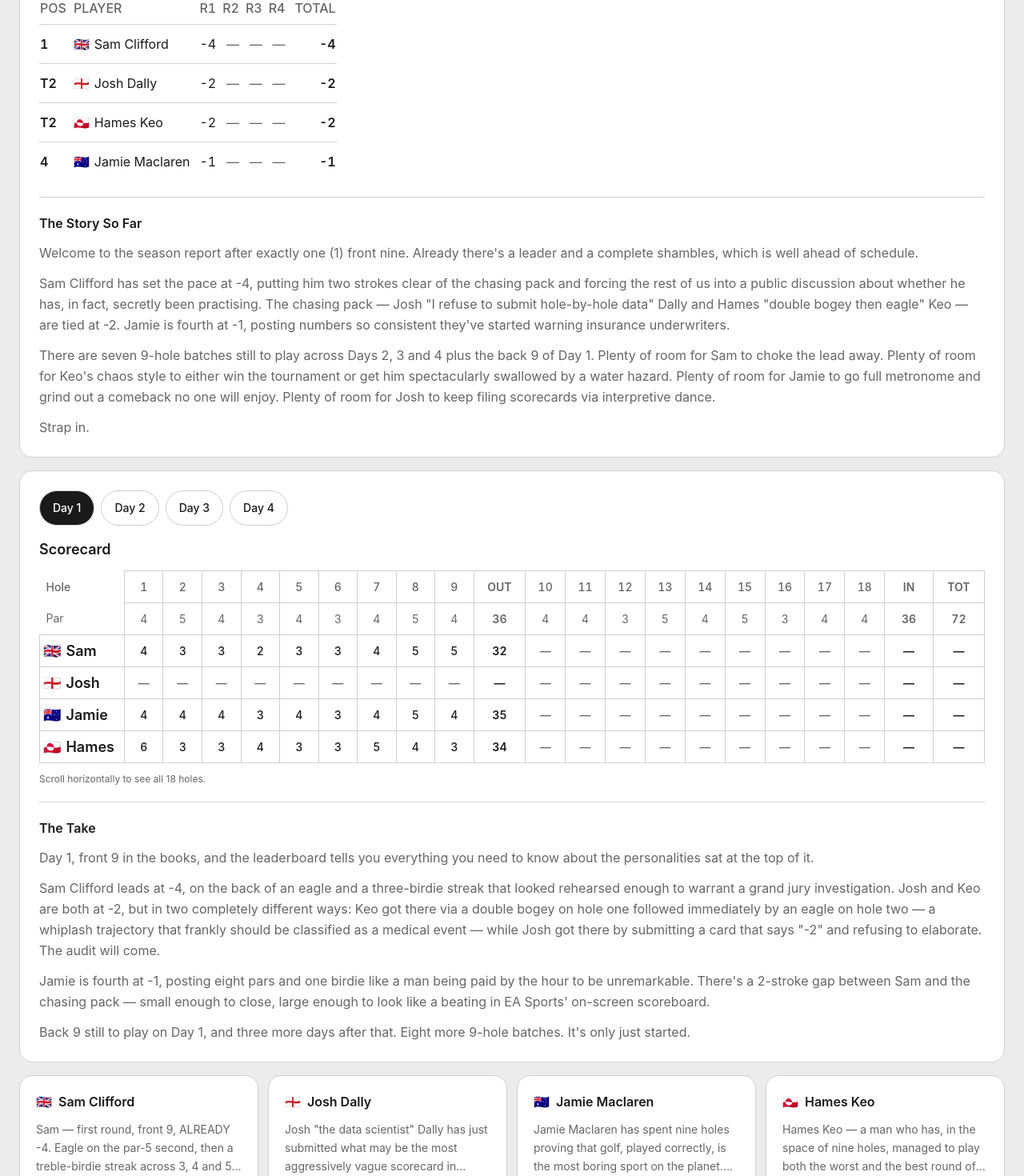
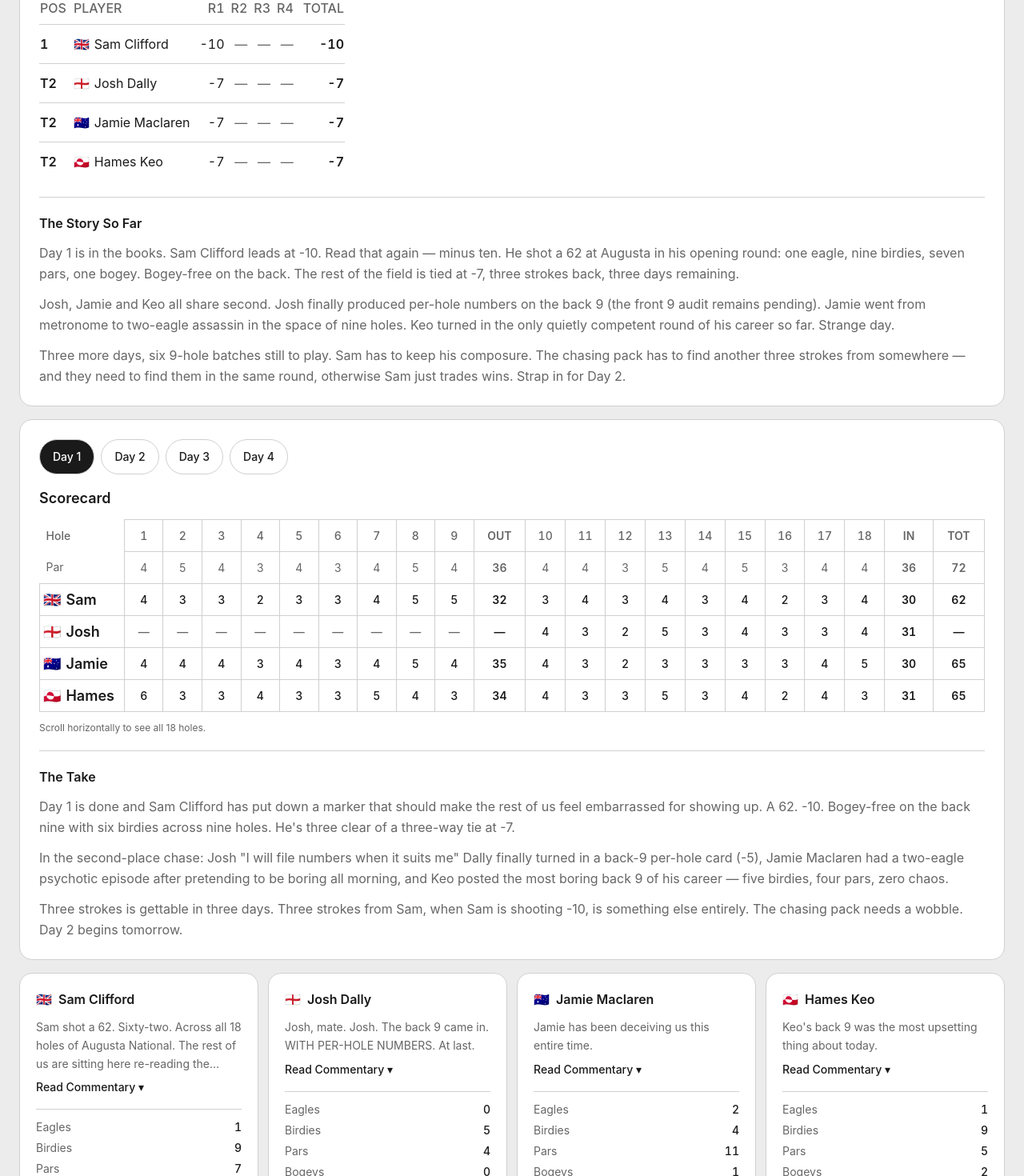
Before and after one commit to jameskeo126/webbers-golf-dashboard, a Next.js app: page / in a window 1280 px wide. Shown: the part 160-1630 px from the top of the page at 80% size. Built offline with nearby package versions, Linux system fonts and the light colour scheme.

Commit message:
Day 1 complete: back 9 results for all 4 players, updated commentary
Sam: 62 (-10), runaway leader
Josh: 65 (-7), back 9 per-hole finally provided
Jamie: 65 (-7), two eagles on back 9
Keo: 65 (-7), uncharacteristically clean back 9

```diff
--- a/data/rounds.ts
+++ b/data/rounds.ts
@@ -18,21 +18,22 @@ function emptyScorecard(): Scorecard {
   }
 }
 
-// Day 1 — front 9 played, back 9 not played.
-// Sam: 4,3,3,2,3,3,4,5,5 → 32 strokes, -4
-const sam_r1 = holesFromStrokes([4,3,3,2,3,3,4,5,5,  null,null,null,null,null,null,null,null,null])
-// Keo: 6,3,3,4,3,3,5,4,3 → 34 strokes, -2
-const keo_r1 = holesFromStrokes([6,3,3,4,3,3,5,4,3,  null,null,null,null,null,null,null,null,null])
-// Jamie: 4,4,4,3,4,3,4,5,4 → 35 strokes, -1
-const jamie_r1 = holesFromStrokes([4,4,4,3,4,3,4,5,4, null,null,null,null,null,null,null,null,null])
-// Josh: per-hole unknown but front9ToPar = -2 (so front9Strokes = 34)
-const josh_r1 = holesFromStrokes(Array(18).fill(null))
+// Day 1 — complete.
+// Sam: front 4,3,3,2,3,3,4,5,5 (32, -4) + back 3,4,3,4,3,4,2,3,4 (30, -6) = 62, -10
+const sam_r1 = holesFromStrokes([4,3,3,2,3,3,4,5,5,  3,4,3,4,3,4,2,3,4])
+// Keo: front 6,3,3,4,3,3,5,4,3 (34, -2) + back 4,3,3,5,3,4,2,4,3 (31, -5) = 65, -7
+const keo_r1 = holesFromStrokes([6,3,3,4,3,3,5,4,3,  4,3,3,5,3,4,2,4,3])
+// Jamie: front 4,4,4,3,4,3,4,5,4 (35, -1) + back 4,3,2,3,3,3,3,4,5 (30, -6) = 65, -7
+const jamie_r1 = holesFromStrokes([4,4,4,3,4,3,4,5,4, 4,3,2,3,3,3,3,4,5])
+// Josh: front 9 per-hole still unknown (front9ToPar -2, 34 strokes inferred).
+// Back 9 confirmed: 4,3,2,5,3,4,3,3,4 (31, -5). Total: 34 + 31 = 65, -7.
+const josh_r1 = holesFromStrokes([null,null,null,null,null,null,null,null,null,  4,3,2,5,3,4,3,3,4])
 
 const r1Scorecards: Record<PlayerId, Scorecard> = {
-  sam:   { holes: sam_r1,   front9Strokes: 32, front9ToPar: -4, back9Strokes: null, back9ToPar: null, totalStrokes: null, totalToPar: null },
-  josh:  { holes: josh_r1,  front9Strokes: 34, front9ToPar: -2, back9Strokes: null, back9ToPar: null, totalStrokes: null, totalToPar: null },
-  jamie: { holes: jamie_r1, front9Strokes: 35, front9ToPar: -1, back9Strokes: null, back9ToPar: null, totalStrokes: null, totalToPar: null },
-  keo:   { holes: keo_r1,   front9Strokes: 34, front9ToPar: -2, back9Strokes: null, back9ToPar: null, totalStrokes: null, totalToPar: null },
+  sam:   { holes: sam_r1,   front9Strokes: 32, front9ToPar: -4, back9Strokes: 30, back9ToPar: -6, totalStrokes: 62, totalToPar: -10 },
+  josh:  { holes: josh_r1,  front9Strokes: 34, front9ToPar: -2, back9Strokes: 31, back9ToPar: -5, totalStrokes: 65, totalToPar: -7 },
+  jamie: { holes: jamie_r1, front9Strokes: 35, front9ToPar: -1, back9Strokes: 30, back9ToPar: -6, totalStrokes: 65, totalToPar: -7 },
+  keo:   { holes: keo_r1,   front9Strokes: 34, front9ToPar: -2, back9Strokes: 31, back9ToPar: -5, totalStrokes: 65, totalToPar: -7 },
 }
 
 function emptyRound(roundNumber: 1 | 2 | 3 | 4, label: string): Round {
@@ -51,41 +52,41 @@ export const ROUNDS: Round[] = [
     id: "round_1",
     roundNumber: 1,
     label: "Day 1",
-    status: "in_progress",
+    status: "complete",
     scorecards: r1Scorecards,
     commentary: {
       players: {
-        sam: `Sam — first round, front 9, ALREADY -4. Eagle on the par-5 second, then a treble-birdie streak across 3, 4 and 5 like he's been having a quiet practice block none of us were invited to. The rest of the lads were stood there with their wedges drying on the tee pretending not to see the scoreboard.
+        sam: `Sam shot a 62. Sixty-two. Across all 18 holes of Augusta National. The rest of us are sitting here re-reading the leaderboard like it's a typo.
 
-Suspiciously good putting? Mate, this is Augusta in April, not the local pitch and putt. We need to see the swing analyser. Then — mercifully — the great fraud reveal: a five on the par-4 ninth. A bogey to close the front. Couldn't even keep the ribbon-cutting tidy.
+Front 9 was already an offence: -4 with the eagle on hole 2 and a three-birdie run across 3, 4 and 5. Closed with a bogey on 9, briefly suggesting humanity. Then on the back 9 he proceeded to put a birdie on basically every other hole — 10, 13, 14, 15, 16, 17. Six birdies on nine holes. Three pars. No bogeys. 30 strokes for the back nine.
 
-Still, -4 through nine. Set up like he's been rehearsing this entire weekend in private mode. We see you, Sam Clifford. We've got 27 holes to drag him back to the rest of us.`,
+Sam Clifford is -10 through one round. The rest of us are tied at -7, three strokes back, looking for the controller's reset button. The only way back into this tournament is a Sam Clifford mid-round nervous breakdown. We will be watching for one.`,
 
-        josh: `Josh "the data scientist" Dally has just submitted what may be the most aggressively vague scorecard in modern competitive golf. Front 9: -2. How? Don't know. Hole-by-hole? Refused to file. Methodology? CLASSIFIED.
+        josh: `Josh, mate. Josh. The back 9 came in. WITH PER-HOLE NUMBERS. At last.
 
-There is, in the official record, simply a number — minus two — and a polite man's hope that no one asks follow-up questions. "Trust me," says Josh, the guy who ALSO claimed last week he 'almost' eagled the 14th and we all watched him three-putt from twelve feet.
+5 birdies — holes 11, 12, 14, 15, 17 — and 4 pars. -5 on the back. 31 strokes. Not a single hole over par. We see you. We have written it down. The audit is, for now, paused.
 
-Look — we'll take it. -2 is -2, even if it arrived in a brown envelope marked "do not investigate." But for the record, joshdally, when those nine missing numbers turn up, we will be reading them out one by one in chronological order. With commentary. Possibly under oath. The audit will be brutal.`,
+But the front 9 of Day 1 remains a blank space. -2 with no per-hole story. Josh sits at -7 for the day, tied for second, and we still don't know how he opened. Day 2 had better arrive with a complete card or the audit comes back from suspension and the proceedings will be PUBLIC. Day 1: -7. Most of the data, eventually tabled.`,
 
-        jamie: `Jamie Maclaren has spent nine holes proving that golf, played correctly, is the most boring sport on the planet. One birdie on the second. Then seven consecutive pars. SEVEN. He didn't push. He didn't gamble. He didn't make a single decision worth retelling.
+        jamie: `Jamie has been deceiving us this entire time.
 
--1 is the score of a man who spreadsheets his own emotions. Watching umie51 play right now is like watching someone fold a fitted sheet on the first attempt — technically impressive, deeply unsettling, no one's enjoying themselves. Meanwhile Sam's eagling and Keo's having an absolute psychotic episode out there, and Jamie's posting pars like he's billing them by the hour.
+Front 9 was the bait. 8 pars, 1 birdie, the most boring nine holes in golf. We called him a metronome. We mocked him for treating Augusta like a spreadsheet. We were WRONG. We were SET UP.
 
-Look, Maclaren — we know this is an Australian thing, the boring excellence. But you're playing The Masters here. Hit a tree. Three-putt something. Show us a HEARTBEAT. The leaderboard says you're fourth and we're not surprised. Wake up.`,
+Back 9: two eagles. TWO. Hole 13 (par 5, three on the card). Hole 15 (par 5, three on the card). Three more birdies. One par. A bogey on 18 to keep the ledger honest. 30 strokes for -6 on the back. He went round Amen Corner like he was filing it for tax purposes — calmly, ruthlessly, with no expression on his face.
 
-        keo: `Hames Keo — a man who has, in the space of nine holes, managed to play both the worst and the best round of golf any of us has ever witnessed. Hole one: a SIX on a par 4. Double bogey, opening tee, in front of God and the entire WhatsApp group. The man almost packed up and went home.
+Tied second at -7. Jamie Maclaren has been quietly murderous and we hereby apologise for ever using the word 'metronome'. Sam still has a three-stroke lead. But Jamie just put the leader on notice.`,
 
-THEN. Hole two: a 3 on the par 5. EAGLE. Same player, same club, same morning. We checked three times — yep, that's our boy. From there it was just chaos: birdies on 3, 5, 8 and 9, a par on 6, two more bogeys for good measure.
+        keo: `Keo's back 9 was the most upsetting thing about today.
 
-Final tally: -2. JamesKeo126 has a method, and the method is "throw it all in a bag and shake." Look, anyone can shoot -2 on the front 9. Only Keo can shoot -2 with a 6 and an eagle on consecutive holes. This is sport.`,
+It was — and this is hard to type — disciplined. Five birdies (holes 11, 14, 15, 16, 18). Four pars. ZERO bogeys. ZERO disasters. ZERO double-bogeys. 31 strokes. -5 on the back.
+
+The man who opened the day with a six on hole one and an eagle on hole two has finished the day with what can only be described as 'a real round of golf'. Like an actual functioning competitive golfer. JamesKeo126 is tied second at -7. We are deeply concerned. The chaos was a feature, not a bug. Day 2 had better contain at least one car-crash hole or we are filing a missing persons report for the Keo we knew.`,
       },
-      summary: `Day 1, front 9 in the books, and the leaderboard tells you everything you need to know about the personalities sat at the top of it.
+      summary: `Day 1 is done and Sam Clifford has put down a marker that should make the rest of us feel embarrassed for showing up. A 62. -10. Bogey-free on the back nine with six birdies across nine holes. He's three clear of a three-way tie at -7.
 
-Sam Clifford leads at -4, on the back of an eagle and a three-birdie streak that looked rehearsed enough to warrant a grand jury investigation. Josh and Keo are both at -2, but in two completely different ways: Keo got there via a double bogey on hole one followed immediately by an eagle on hole two — a whiplash trajectory that frankly should be classified as a medical event — while Josh got there by submitting a card that says "-2" and refusing to elaborate. The audit will come.
+In the second-place chase: Josh "I will file numbers when it suits me" Dally finally turned in a back-9 per-hole card (-5), Jamie Maclaren had a two-eagle psychotic episode after pretending to be boring all morning, and Keo posted the most boring back 9 of his career — five birdies, four pars, zero chaos.
 
-Jamie is fourth at -1, posting eight pars and one birdie like a man being paid by the hour to be unremarkable. There's a 2-stroke gap between Sam and the chasing pack — small enough to close, large enough to look like a beating in EA Sports' on-screen scoreboard.
-
-Back 9 still to play on Day 1, and three more days after that. Eight more 9-hole batches. It's only just started.`,
+Three strokes is gettable in three days. Three strokes from Sam, when Sam is shooting -10, is something else entirely. The chasing pack needs a wobble. Day 2 begins tomorrow.`,
     },
   },
   emptyRound(2, "Day 2"),
@@ -93,10 +94,8 @@ Back 9 still to play on Day 1, and three more days after that. Eight more 9-hole
   emptyRound(4, "Day 4"),
 ]
 
-export const SEASON_COMMENTARY: string | null = `Welcome to the season report after exactly one (1) front nine. Already there's a leader and a complete shambles, which is well ahead of schedule.
+export const SEASON_COMMENTARY: string | null = `Day 1 is in the books. Sam Clifford leads at -10. Read that again — minus ten. He shot a 62 at Augusta in his opening round: one eagle, nine birdies, seven pars, one bogey. Bogey-free on the back. The rest of the field is tied at -7, three strokes back, three days remaining.
 
-Sam Clifford has set the pace at -4, putting him two strokes clear of the chasing pack and forcing the rest of us into a public discussion about whether he has, in fact, secretly been practising. The chasing pack — Josh "I refuse to submit hole-by-hole data" Dally and Hames "double bogey then eagle" Keo — are tied at -2. Jamie is fourth at -1, posting numbers so consistent they've started warning insurance underwriters.
+Josh, Jamie and Keo all share second. Josh finally produced per-hole numbers on the back 9 (the front 9 audit remains pending). Jamie went from metronome to two-eagle assassin in the space of nine holes. Keo turned in the only quietly competent round of his career so far. Strange day.
 
-There are seven 9-hole batches still to play across Days 2, 3 and 4 plus the back 9 of Day 1. Plenty of room for Sam to choke the lead away. Plenty of room for Keo's chaos style to either win the tournament or get him spectacularly swallowed by a water hazard. Plenty of room for Jamie to go full metronome and grind out a comeback no one will enjoy. Plenty of room for Josh to keep filing scorecards via interpretive dance.
-
-Strap in.`
+Three more days, six 9-hole batches still to play. Sam has to keep his composure. The chasing pack has to find another three strokes from somewhere — and they need to find them in the same round, otherwise Sam just trades wins. Strap in for Day 2.`
```
